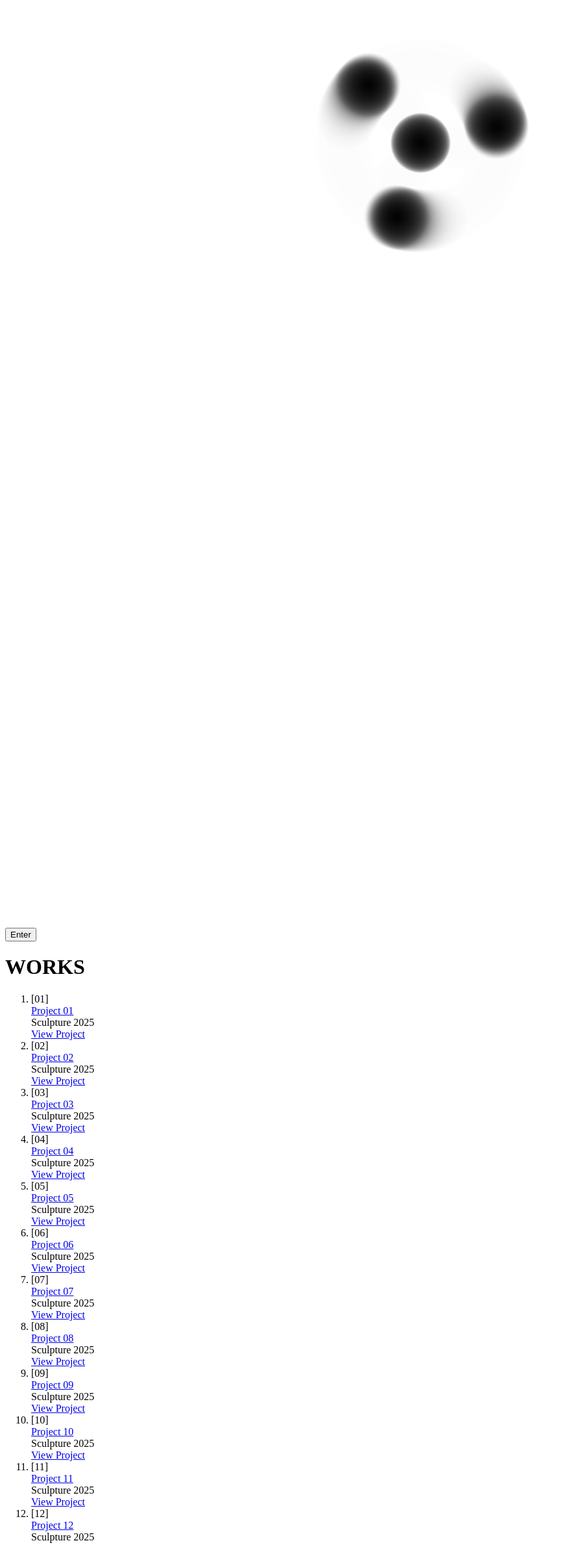
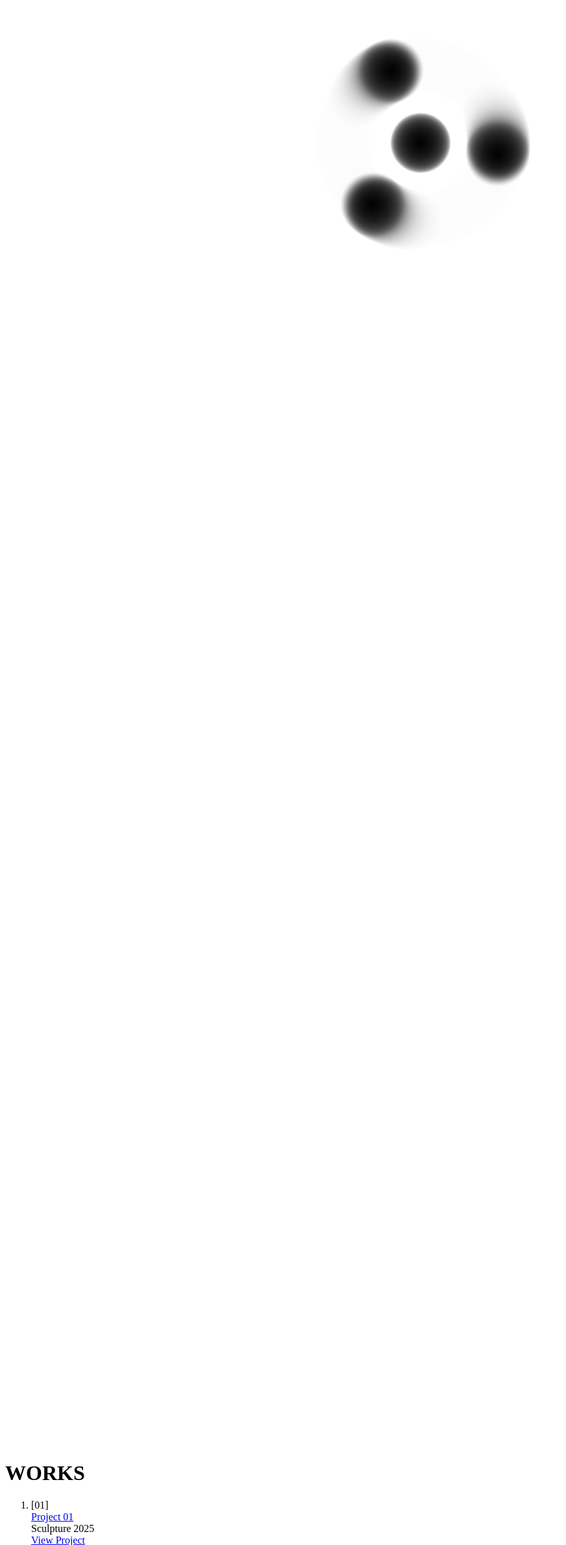
Before and after one commit to Vaghabund/Website, a React (Vite) app in the folder react-app/: page / in a window 1280 px wide. Shown: the part 188-2566 px from the top of the page at 65% size, without its empty margins (0-872 px from the left). Built offline with nearby package versions, Linux system fonts and the light colour scheme; the HTML template or start-up script is replaced by a standard one.

Commit message:
Adjust main page layout and remove banner header

```diff
--- a/react-app/src/App.jsx
+++ b/react-app/src/App.jsx
@@ -1,23 +1,45 @@
-import React, { useRef, useState } from 'react'
+import React, { useRef, useState, useEffect } from 'react'
 import MetaballIntro from './components/MetaballIntro'
 import PortfolioContent from './components/PortfolioContent'
 import BackgroundTransition from './components/BackgroundTransition'
 
 export default function App(){
   const [phase, setPhase] = useState('interactive') // 'interactive' | 'transitioning' | 'portfolio'
+  const [scrollProgress, setScrollProgress] = useState(0) // Scroll progress (0 to 1)
   const introRef = useRef(null)
 
-  function handleStartTransition(){
-    if(phase !== 'interactive') return
-    setPhase('transitioning')
-    if(introRef.current && introRef.current.startTransition) introRef.current.startTransition(() => setPhase('portfolio'))
-  }
+  useEffect(() => {
+    const handleScroll = () => {
+      const scrollY = window.scrollY
+      const maxScroll = window.innerHeight // Adjusted to make the main page slide fully
+      const progress = Math.min(scrollY / maxScroll, 1) // Clamp between 0 and 1
+      setScrollProgress(progress)
+
+      console.log('Scroll Progress:', progress) // Debugging scroll progress
+
+      // Update phase based on scroll progress
+      if (progress === 1 && phase !== 'portfolio') {
+        setPhase('portfolio')
+      } else if (progress > 0 && progress < 1 && phase !== 'transitioning') {
+        setPhase('transitioning')
+      } else if (progress === 0 && phase !== 'interactive') {
+        setPhase('interactive')
+      }
+    }
+
+    window.addEventListener('scroll', handleScroll)
+    return () => window.removeEventListener('scroll', handleScroll)
+  }, [phase])
 
   return (
     <div className="app-root">
       <BackgroundTransition phase={phase} />
-      <MetaballIntro ref={introRef} phase={phase} onMobileEnter={handleStartTransition} onDoubleClick={handleStartTransition} />
-      <PortfolioContent phase={phase} />
+      <MetaballIntro
+        ref={introRef}
+        phase={phase}
+        scrollProgress={scrollProgress} // Pass scroll progress to MetaballIntro
+      />
+      <PortfolioContent phase={phase} scrollProgress={scrollProgress} />
     </div>
   )
 }
--- a/react-app/src/components/BackgroundTransition.jsx
+++ b/react-app/src/components/BackgroundTransition.jsx
@@ -7,9 +7,9 @@ export default function BackgroundTransition({ phase }){
   useEffect(() => {
     if(!el.current) return
     if(phase === 'transitioning'){
-      gsap.to(el.current, { backgroundColor: '#ffffff', duration: 0.8, delay: 0.2, ease: 'none' })
+      gsap.to(el.current, { backgroundColor: '#ffffff', duration: 0.8, ease: 'none' })
     } else if(phase === 'interactive'){
-      gsap.set(el.current, { backgroundColor: '#000000' })
+      gsap.set(el.current, { backgroundColor: '#ffffff' }) // Ensure consistent white background
     } else if(phase === 'portfolio'){
       gsap.set(el.current, { backgroundColor: '#ffffff' })
     }
--- a/react-app/src/components/MetaballIntro.jsx
+++ b/react-app/src/components/MetaballIntro.jsx
@@ -2,20 +2,15 @@ import React, { useEffect, useRef, useImperativeHandle, forwardRef } from 'react
 import { gsap } from 'gsap'
 
 // Metaball canvas wrapped as a React component with GSAP timeline control
-const MetaballIntro = forwardRef(function MetaballIntro({ phase, onMobileEnter, onDoubleClick }, ref){
+const MetaballIntro = forwardRef(function MetaballIntro({ phase, scrollProgress, onDoubleClick = () => {}, onMobileEnter }, ref){
   const canvasRef = useRef(null)
   const cursorCanvasRef = useRef(null)
   const animationRef = useRef(null)
   const ballsRef = useRef([])
   const phaseRef = useRef(phase)
-  const timelineRef = useRef(null)
   const groupTransform = useRef({ x:0, y:0, scale:1 })
 
-  useImperativeHandle(ref, () => ({
-    startTransition(cb){
-      startFullTransition(cb)
-    }
-  }))
+  useImperativeHandle(ref, () => ({}))
 
   useEffect(() => {
     // keep latest phase in a ref so animation loop can read it without re-subscribing
@@ -204,7 +199,7 @@ const MetaballIntro = forwardRef(function MetaballIntro({ phase, onMobileEnter,
 
   function onMove(e){ if(!allowMouse) return; mouseX = e.clientX; mouseY = e.clientY; mouseMoved = true }
   function onPointerDown(e){/* placeholder */}
-  function onDblClick(e){ if(timelineRef.current) return; if(onDoubleClick) onDoubleClick() }
+  function onDblClick(e){ /* placeholder */ }
   function onClick(e){ /* single click intentionally disabled for transition */ }
 
   // allow keyboard activation: Enter or Space
@@ -239,6 +234,32 @@ const MetaballIntro = forwardRef(function MetaballIntro({ phase, onMobileEnter,
       window.removeEventListener('touchmove', (e)=>{ if(!allowMouse) return; const t = e.touches[0]; mouseX = t.clientX; mouseY = t.clientY; mouseMoved = true })
     }
   }, [onDoubleClick])
+
+  useEffect(() => {
+    const progress = scrollProgress; // Value between 0 and 1
+    const targetScale = 0.3 + (1 - progress) * 0.7; // Shrink spheres
+    const targetY = -window.innerHeight * progress; // Move to top-middle
+
+    // Restore initial outward movement of spheres
+    ballsRef.current.forEach((ball) => {
+      if (!ball.isCenter && progress === 0) {
+        const angle = ball.orbitAngle;
+        ball.x = window.innerWidth / 2 + Math.cos(angle) * ball.orbitRadius * (1 + progress);
+        ball.y = window.innerHeight / 2 + Math.sin(angle) * ball.orbitRadius * (1 + progress);
+      } else if (!ball.isCenter) {
+        ball.orbitAngle += 0.02; // Maintain rotation
+        ball.x = window.innerWidth / 2 + Math.cos(ball.orbitAngle) * ball.orbitRadius;
+        ball.y = window.innerHeight / 2 + Math.sin(ball.orbitAngle) * ball.orbitRadius;
+      }
+    });
+
+    gsap.to(groupTransform.current, {
+      scale: targetScale,
+      y: targetY,
+      duration: 0.1,
+      overwrite: true,
+    });
+  }, [scrollProgress])
 
   // Transition implementation using GSAP
   function startFullTransition(onComplete){
@@ -307,7 +328,6 @@ const MetaballIntro = forwardRef(function MetaballIntro({ phase, onMobileEnter,
     <div className="intro-root">
       <canvas ref={canvasRef} className="metaball-canvas" />
       <canvas ref={cursorCanvasRef} className="cursor-canvas" />
-      <button className="enter-cta mobile" onClick={() => { if(onMobileEnter) onMobileEnter() }} aria-label="Enter site">Enter</button>
     </div>
   )
 })
--- a/react-app/src/components/PortfolioContent.jsx
+++ b/react-app/src/components/PortfolioContent.jsx
@@ -1,34 +1,56 @@
-import React from 'react'
+import React, { useEffect, useRef } from 'react';
+import { gsap } from 'gsap';
 
-const SAMPLE_PROJECTS = Array.from({length:12}).map((_,i)=>({
-  id: i+1,
-  code: String(i+1).padStart(2,'0'),
-  title: `Project ${String(i+1).padStart(2,'0')}`,
+const SAMPLE_PROJECTS = Array.from({ length: 12 }).map((_, i) => ({
+  id: i + 1,
+  code: String(i + 1).padStart(2, '0'),
+  title: `Project ${String(i + 1).padStart(2, '0')}`,
   category: 'Sculpture',
   year: 2025,
-  href: '#'
-}))
+  href: '#',
+}));
 
-export default function PortfolioContent({ phase }){
-  // phase: 'interactive' | 'transitioning' | 'portfolio'
-  const visible = phase === 'portfolio' || phase === 'transitioning'
+export default function PortfolioContent({ phase, scrollProgress }) {
+  const contentRef = useRef(null);
+
+  useEffect(() => {
+    const progress = scrollProgress; // Value between 0 and 1
+    const translateY = (1 - progress) * 100; // Slide up
+
+    gsap.to(contentRef.current, {
+      y: `${translateY}vh`,
+      duration: 0.1,
+      overwrite: true,
+    });
+  }, [scrollProgress]);
+
   return (
-    <div className={`portfolio-content ${visible? 'visible':''}`} aria-hidden={phase!=='portfolio'}>
+    <div
+      ref={contentRef}
+      className={`portfolio-content ${phase === 'portfolio' ? 'visible' : ''}`}
+      aria-hidden={phase !== 'portfolio'}
+    >
       <main className="projects home-list-root">
         <h1 className="home-heading">WORKS</h1>
         <ol className="home-list">
-          {SAMPLE_PROJECTS.map(p => (
+          {SAMPLE_PROJECTS.map((p) => (
             <li key={p.id} className="home-item">
               <div className="index">[{p.code}]</div>
               <div className="meta">
-                <a className="project-title" href={p.href} onClick={(e)=>e.preventDefault()}>{p.title}</a>
-                <div className="project-sub">{p.category} <span className="year">{p.year}</span></div>
+                <a className="project-title" href={p.href} onClick={(e) => e.preventDefault()}>
+                  {p.title}
+                </a>
+                <div className="project-sub">
+                  {p.category} <span className="year">{p.year}</span>
+                </div>
               </div>
-              <a className="view-link" href={p.href} onClick={(e)=>e.preventDefault()}>View Project</a>
+              <a className="view-link" href={p.href} onClick={(e) => e.preventDefault()}>
+                View Project
+              </a>
             </li>
           ))}
         </ol>
       </main>
     </div>
-  )
+  );
 }
--- a/react-app/src/styles.css
+++ b/react-app/src/styles.css
@@ -1,6 +1,6 @@
 *{box-sizing:border-box;margin:0;padding:0}
 html,body,#root{height:100%}
-.app-root{height:100vh;overflow:hidden}
+.app-root{height:100vh}
 .metaball-canvas{position:fixed;top:0;left:0;width:100%;height:100%;cursor:none;z-index:0;pointer-events:none}
 .cursor-canvas{position:fixed;top:0;left:0;width:100%;height:100%;pointer-events:none;z-index:5}
 .intro-root{position:relative;height:100vh;z-index:0}
@@ -11,8 +11,8 @@ html,body,#root{height:100%}
 .card{background:rgba(255,255,255,0.05);padding:20px;border-radius:12px}
 
 .bg-transition{position:fixed;inset:0;z-index:0;background:#000}
-.portfolio-content{position:fixed;inset:0;z-index:60;pointer-events:none;opacity:0;display:flex;align-items:flex-start;justify-content:center;padding-top:100px}
-.portfolio-content.visible{opacity:1;pointer-events:auto;transition:opacity 0.8s ease}
+.portfolio-content{position:absolute;top:calc(100vh - 50px);width:100%;z-index:60;pointer-events:none;opacity:0;display:flex;align-items:flex-start;justify-content:center;padding-top:100px;transition:opacity 0.3s ease,transform 0.3s ease}
+.portfolio-content.visible{pointer-events:auto;opacity:1;transform:translateY(-calc(100vh - 50px))}
 .projects{width:100%;max-width:1000px}
 
 /* Home list inspired by johannesthiel.com */
@@ -26,3 +26,22 @@ html,body,#root{height:100%}
 .project-title{color:#000;text-decoration:none;font-size:18px;font-weight:600}
 .project-sub{color:rgba(0,0,0,0.55);font-size:13px;margin-top:6px}
 .view-link{color:rgba(0,0,0,0.65);text-decoration:none;margin-left:12px;font-size:13px}
+
+.main-header {
+  position: fixed;
+  bottom: 0; /* Ensure it is visible at the bottom */
+  width: 100%;
+  text-align: center;
+  font-size: 24px;
+  font-weight: bold;
+  color: white;
+  background: rgba(0, 0, 0, 0.8);
+  padding: 10px 0;
+  z-index: 100;
+  transform: translateY(-100%); /* Adjusted for top positioning */
+  transition: transform 0.5s ease;
+}
+
+.app-root.portfolio .main-header {
+  transform: translateY(0);
+}
```
